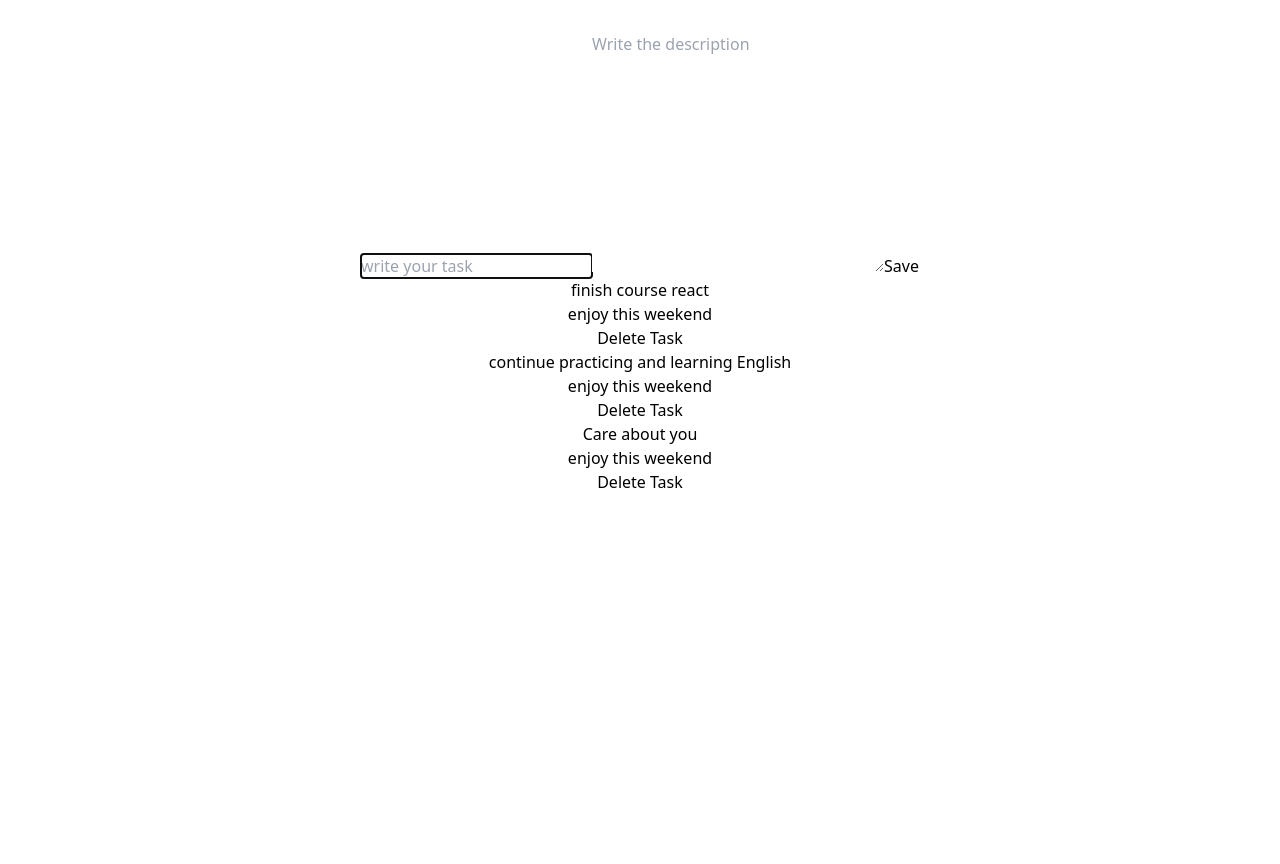
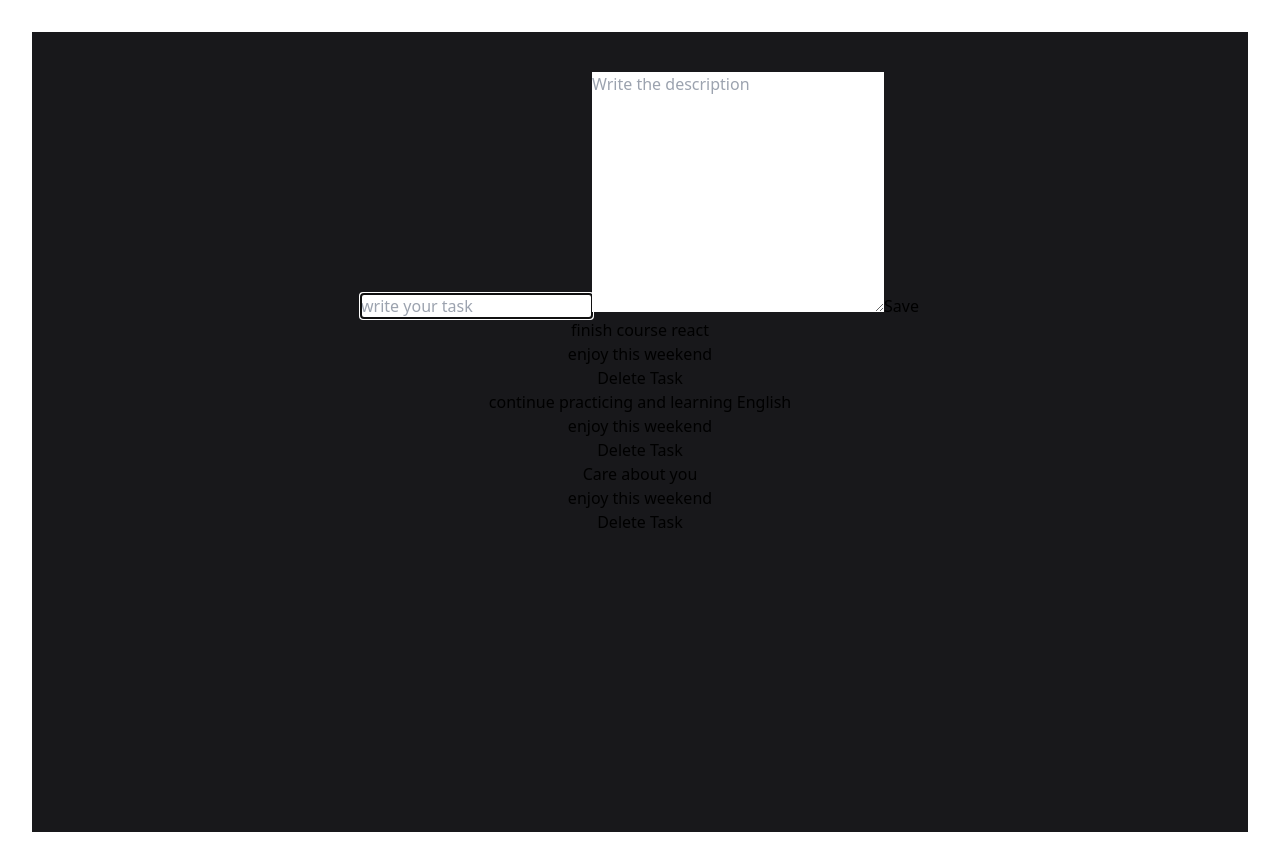
Before and after one commit to juanjosevega99/basic-react, a React (Vite) app: page / in a window 1280 px wide. Before the commit the page ends 800 px from the top, so only its background shows below. Built offline with nearby package versions, Linux system fonts and the light colour scheme.

Commit message:
chore: add a main container and css in the app

```diff
--- a/src/App.jsx
+++ b/src/App.jsx
@@ -5,10 +5,12 @@ import "./App.css";
 
 function App() {
   return (
-    <>
-      <TaskForm />
-      <TaskList />
-    </>
+    <main className="bg-zinc-900 h-screen">
+      <div className="container mx-auto p-10">
+        <TaskForm />
+        <TaskList />
+      </div>
+    </main>
   );
 }
 
```
